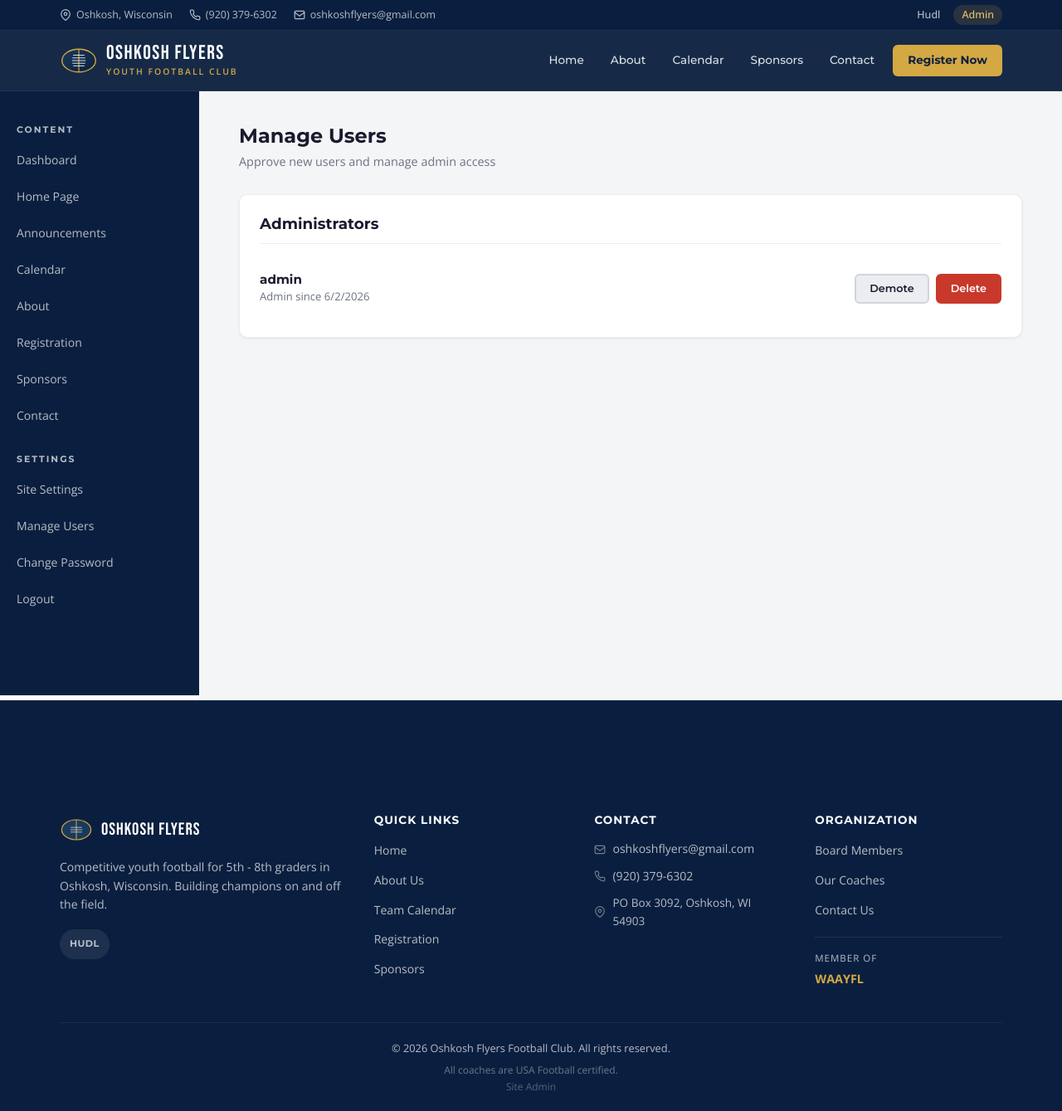
After one commit to justins921/Oshkosh-Flyers, a Node server app: page /admin/users in a window 1280 px wide. The commit adds this page. Shown: the whole page at 83% size. Run offline with Node 20, Linux system fonts and the light colour scheme; the visitor is signed in with stand-in values (Sample User, id 1).

Commit message:
Add user registration and account management system
- Users can create accounts from the login page (accounts start as 'pending')
- Admins can approve, demote, or delete users from Manage Users page
- Passwords hashed with Node.js crypto.scrypt (no new dependencies)
- Login migrates from admin.json to users.json on first use
- JWT tokens now include userId, username, and role
- Updated password change to work per-user with hashed passwords
- Self-protection: admins cannot demote or delete themselves

Co-Authored-By: Claude Opus 4.6 <noreply@anthropic.com>
Claude-Session: https://claude.ai/code/session_01V41nvmKXWSkmNCeHZkguH9

```diff
--- a/server.js
+++ b/server.js
@@ -4,6 +4,7 @@ const jwt = require('jsonwebtoken');
 const multer = require('multer');
 const path = require('path');
 const fs = require('fs');
+const crypto = require('crypto');
 
 const app = express();
 const JWT_SECRET = process.env.JWT_SECRET || 'oshkosh-flyers-jwt-secret-change-me';
@@ -43,6 +44,28 @@ async function uploadImage(file) {
   const filename = Date.now() + path.extname(file.originalname);
   fs.writeFileSync(path.join(imagesDir, filename), file.buffer);
   return '/images/' + filename;
+}
+
+// --- Password hashing (Node.js built-in crypto) ---
+
+function hashPassword(password) {
+  return new Promise((resolve, reject) => {
+    const salt = crypto.randomBytes(16).toString('hex');
+    crypto.scrypt(password, salt, 64, (err, derivedKey) => {
+      if (err) reject(err);
+      resolve(salt + ':' + derivedKey.toString('hex'));
+    });
+  });
+}
+
+function verifyPassword(password, hash) {
+  return new Promise((resolve, reject) => {
+    const [salt, key] = hash.split(':');
+    crypto.scrypt(password, salt, 64, (err, derivedKey) => {
+      if (err) reject(err);
+      resolve(key === derivedKey.toString('hex'));
+    });
+  });
 }
 
 app.set('view engine', 'ejs');
@@ -95,6 +118,26 @@ async function writeData(filename, data) {
   throw new Error('Connect Vercel KV to enable content editing on production.');
 }
 
+async function getUsers() {
+  let users = await readData('users.json');
+  if (users && users.users && users.users.length > 0) return users;
+  const admin = await readData('admin.json');
+  const pw = (admin && admin.password) || 'flyersadmin2026';
+  const un = (admin && admin.username) || 'admin';
+  const hash = await hashPassword(pw);
+  users = {
+    users: [{
+      id: '1',
+      username: un,
+      passwordHash: hash,
+      role: 'admin',
+      createdAt: new Date().toISOString()
+    }]
+  };
+  await writeData('users.json', users);
+  return users;
+}
+
 // --- Cookie-based flash messages (replaces connect-flash + express-session) ---
 
 function flash(res, type, message) {
@@ -108,11 +151,15 @@ app.use((req, res, next) => {
   if (req.cookies.flash_error) res.clearCookie('flash_error', { path: '/' });
 
   res.locals.isAdmin = false;
+  res.locals.currentUser = null;
   const token = req.cookies.admin_token;
   if (token) {
     try {
-      jwt.verify(token, JWT_SECRET);
-      res.locals.isAdmin = true;
+      const decoded = jwt.verify(token, JWT_SECRET);
+      res.locals.currentUser = decoded;
+      if (decoded.role === 'admin') {
+        res.locals.isAdmin = true;
+      }
     } catch {}
   }
   next();
@@ -124,7 +171,12 @@ function requireAdmin(req, res, next) {
   const token = req.cookies.admin_token;
   if (!token) return res.redirect('/admin/login');
   try {
-    jwt.verify(token, JWT_SECRET);
+    const decoded = jwt.verify(token, JWT_SECRET);
+    if (decoded.role !== 'admin') {
+      flash(res, 'error', 'Admin access required');
+      return res.redirect('/admin/login');
+    }
+    req.user = decoded;
     next();
   } catch {
     res.clearCookie('admin_token');
@@ -174,15 +226,28 @@ app.get('/admin/login', async (req, res) => {
 });
 
 app.post('/admin/login', async (req, res) => {
-  const admin = await readData('admin.json');
-  const { username, password } = req.body;
-  if (username === admin.username && password === admin.password) {
-    const token = jwt.sign({ admin: true }, JWT_SECRET, { expiresIn: '2h' });
+  try {
+    const usersData = await getUsers();
+    const { username, password } = req.body;
+    const user = usersData.users.find(u => u.username === username);
+    if (!user || !(await verifyPassword(password, user.passwordHash))) {
+      flash(res, 'error', 'Invalid credentials');
+      return res.redirect('/admin/login');
+    }
+    if (user.role === 'pending') {
+      flash(res, 'error', 'Your account is pending admin approval');
+      return res.redirect('/admin/login');
+    }
+    const token = jwt.sign(
+      { userId: user.id, username: user.username, role: user.role },
+      JWT_SECRET,
+      { expiresIn: '2h' }
+    );
     res.cookie('admin_token', token, { httpOnly: true, maxAge: 7200000, path: '/' });
     flash(res, 'success', 'Welcome back!');
     res.redirect('/admin');
-  } else {
-    flash(res, 'error', 'Invalid credentials');
+  } catch (e) {
+    flash(res, 'error', 'Login failed');
     res.redirect('/admin/login');
   }
 });
@@ -190,6 +255,52 @@ app.post('/admin/login', async (req, res) => {
 app.get('/admin/logout', (req, res) => {
   res.clearCookie('admin_token', { path: '/' });
   res.redirect('/');
+});
+
+// Registration
+app.get('/admin/register', async (req, res) => {
+  const site = await readData('site.json');
+  res.render('admin/register', { site });
+});
+
+app.post('/admin/register', async (req, res) => {
+  try {
+    const { username, password, confirmPassword } = req.body;
+    if (!username || !password) {
+      flash(res, 'error', 'Username and password are required');
+      return res.redirect('/admin/register');
+    }
+    if (password !== confirmPassword) {
+      flash(res, 'error', 'Passwords do not match');
+      return res.redirect('/admin/register');
+    }
+    if (password.length < 6) {
+      flash(res, 'error', 'Password must be at least 6 characters');
+      return res.redirect('/admin/register');
+    }
+    if (username.trim().length < 3) {
+      flash(res, 'error', 'Username must be at least 3 characters');
+      return res.redirect('/admin/register');
+    }
+    const usersData = await getUsers();
+    if (usersData.users.find(u => u.username.toLowerCase() === username.trim().toLowerCase())) {
+      flash(res, 'error', 'Username already taken');
+      return res.redirect('/admin/register');
+    }
+    usersData.users.push({
+      id: Date.now().toString(),
+      username: username.trim(),
+      passwordHash: await hashPassword(password),
+      role: 'pending',
+      createdAt: new Date().toISOString()
+    });
+    await writeData('users.json', usersData);
+    flash(res, 'success', 'Account created! An administrator will review your account.');
+    res.redirect('/admin/login');
+  } catch (e) {
+    flash(res, 'error', e.message);
+    res.redirect('/admin/register');
+  }
 });
 
 app.get('/admin', requireAdmin, async (req, res) => {
@@ -474,6 +585,60 @@ app.post('/admin/sponsors/delete/:id', requireAdmin, async (req, res) => {
   res.redirect('/admin/sponsors');
 });
 
+// User management
+app.get('/admin/users', requireAdmin, async (req, res) => {
+  const [site, usersData] = await Promise.all([readData('site.json'), getUsers()]);
+  res.render('admin/users', { site, users: usersData.users });
+});
+
+app.post('/admin/users/promote/:id', requireAdmin, async (req, res) => {
+  try {
+    const usersData = await getUsers();
+    const user = usersData.users.find(u => u.id === req.params.id);
+    if (user) {
+      user.role = 'admin';
+      await writeData('users.json', usersData);
+      flash(res, 'success', `${user.username} promoted to admin`);
+    }
+  } catch (e) {
+    flash(res, 'error', e.message);
+  }
+  res.redirect('/admin/users');
+});
+
+app.post('/admin/users/demote/:id', requireAdmin, async (req, res) => {
+  try {
+    const usersData = await getUsers();
+    const user = usersData.users.find(u => u.id === req.params.id);
+    if (user && user.id !== req.user.userId) {
+      user.role = 'pending';
+      await writeData('users.json', usersData);
+      flash(res, 'success', `${user.username} demoted`);
+    } else if (user && user.id === req.user.userId) {
+      flash(res, 'error', 'Cannot demote yourself');
+    }
+  } catch (e) {
+    flash(res, 'error', e.message);
+  }
+  res.redirect('/admin/users');
+});
+
+app.post('/admin/users/delete/:id', requireAdmin, async (req, res) => {
+  try {
+    if (req.params.id === req.user.userId) {
+      flash(res, 'error', 'Cannot delete your own account');
+      return res.redirect('/admin/users');
+    }
+    const usersData = await getUsers();
+    usersData.users = usersData.users.filter(u => u.id !== req.params.id);
+    await writeData('users.json', usersData);
+    flash(res, 'success', 'User deleted');
+  } catch (e) {
+    flash(res, 'error', e.message);
+  }
+  res.redirect('/admin/users');
+});
+
 // Change password
 app.get('/admin/password', requireAdmin, async (req, res) => {
   const site = await readData('site.json');
@@ -482,8 +647,13 @@ app.get('/admin/password', requireAdmin, async (req, res) => {
 
 app.post('/admin/password', requireAdmin, async (req, res) => {
   try {
-    const admin = await readData('admin.json');
-    if (req.body.currentPassword !== admin.password) {
+    const usersData = await getUsers();
+    const user = usersData.users.find(u => u.id === req.user.userId);
+    if (!user) {
+      flash(res, 'error', 'User not found');
+      return res.redirect('/admin/password');
+    }
+    if (!(await verifyPassword(req.body.currentPassword, user.passwordHash))) {
       flash(res, 'error', 'Current password is incorrect');
       return res.redirect('/admin/password');
     }
@@ -495,8 +665,8 @@ app.post('/admin/password', requireAdmin, async (req, res) => {
       flash(res, 'error', 'Password must be at least 6 characters');
       return res.redirect('/admin/password');
     }
-    admin.password = req.body.newPassword;
-    await writeData('admin.json', admin);
+    user.passwordHash = await hashPassword(req.body.newPassword);
+    await writeData('users.json', usersData);
     flash(res, 'success', 'Password changed successfully');
   } catch (e) {
     flash(res, 'error', e.message);
--- a/views/admin/login.ejs
+++ b/views/admin/login.ejs
@@ -16,6 +16,9 @@
       </div>
       <button type="submit" class="btn btn-primary">Sign In</button>
     </form>
+    <p style="text-align: center; margin-top: 1rem; color: var(--text-light); font-size: 0.9rem;">
+      Don't have an account? <a href="/admin/register" style="color: var(--accent);">Create one</a>
+    </p>
   </div>
 </div>
 
--- a/views/admin/sidebar.ejs
+++ b/views/admin/sidebar.ejs
@@ -13,6 +13,7 @@
   <h3>Settings</h3>
   <ul class="admin-nav">
     <li><a href="/admin/site">Site Settings</a></li>
+    <li><a href="/admin/users">Manage Users</a></li>
     <li><a href="/admin/password">Change Password</a></li>
     <li><a href="/admin/logout">Logout</a></li>
   </ul>
--- /dev/null
+++ b/views/admin/users.ejs
@@ -0,0 +1,65 @@
+<%- include('../partials/header') %>
+
+<div class="admin-layout">
+  <%- include('./sidebar') %>
+  <div class="admin-main">
+    <div class="admin-header">
+      <h1>Manage Users</h1>
+      <p>Approve new users and manage admin access</p>
+    </div>
+
+    <% var pending = users.filter(function(u) { return u.role === 'pending'; }); %>
+    <% if (pending.length > 0) { %>
+    <div class="admin-card">
+      <h2>Pending Approval (<%= pending.length %>)</h2>
+      <ul class="item-list">
+        <% pending.forEach(function(user) { %>
+          <li>
+            <div class="item-info">
+              <h4><%= user.username %></h4>
+              <p>Registered <%= new Date(user.createdAt).toLocaleDateString() %></p>
+            </div>
+            <div class="item-actions">
+              <form method="POST" action="/admin/users/promote/<%= user.id %>" style="display:inline">
+                <button type="submit" class="btn btn-primary btn-sm">Approve as Admin</button>
+              </form>
+              <form method="POST" action="/admin/users/delete/<%= user.id %>" style="display:inline">
+                <button type="submit" class="btn btn-danger btn-sm" onclick="return confirm('Delete this user?')">Delete</button>
+              </form>
+            </div>
+          </li>
+        <% }); %>
+      </ul>
+    </div>
+    <% } %>
+
+    <div class="admin-card">
+      <h2>Administrators</h2>
+      <% var admins = users.filter(function(u) { return u.role === 'admin'; }); %>
+      <% if (admins.length > 0) { %>
+        <ul class="item-list">
+          <% admins.forEach(function(user) { %>
+            <li>
+              <div class="item-info">
+                <h4><%= user.username %></h4>
+                <p>Admin since <%= new Date(user.createdAt).toLocaleDateString() %></p>
+              </div>
+              <div class="item-actions">
+                <form method="POST" action="/admin/users/demote/<%= user.id %>" style="display:inline">
+                  <button type="submit" class="btn btn-secondary btn-sm" onclick="return confirm('Demote this admin?')">Demote</button>
+                </form>
+                <form method="POST" action="/admin/users/delete/<%= user.id %>" style="display:inline">
+                  <button type="submit" class="btn btn-danger btn-sm" onclick="return confirm('Delete this user?')">Delete</button>
+                </form>
+              </div>
+            </li>
+          <% }); %>
+        </ul>
+      <% } else { %>
+        <p style="color: var(--text-light)">No administrators.</p>
+      <% } %>
+    </div>
+  </div>
+</div>
+
+<%- include('../partials/footer') %>
```
Also changed, not shown: views/admin/register.ejs (added, +32 -0 lines).
